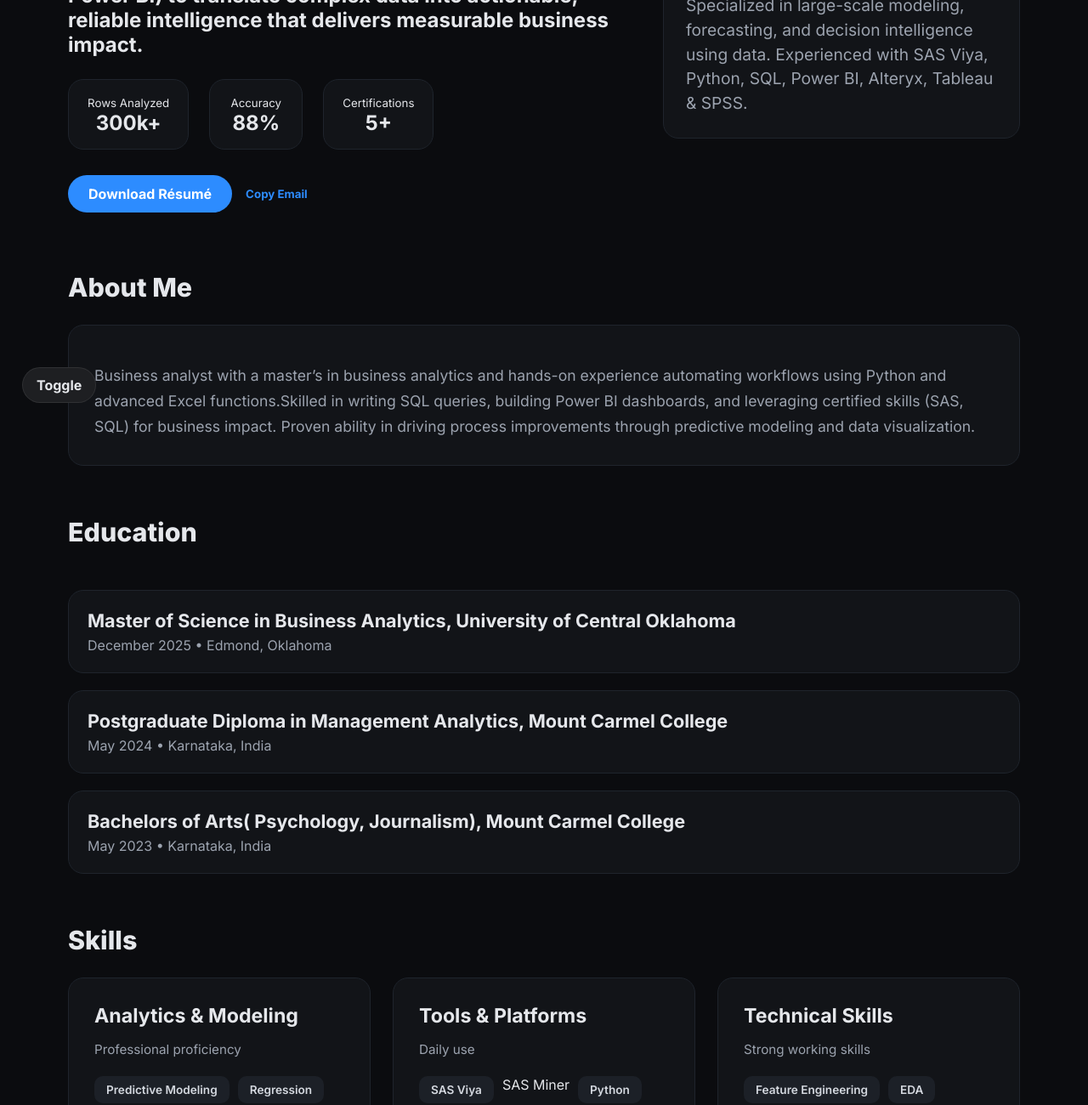
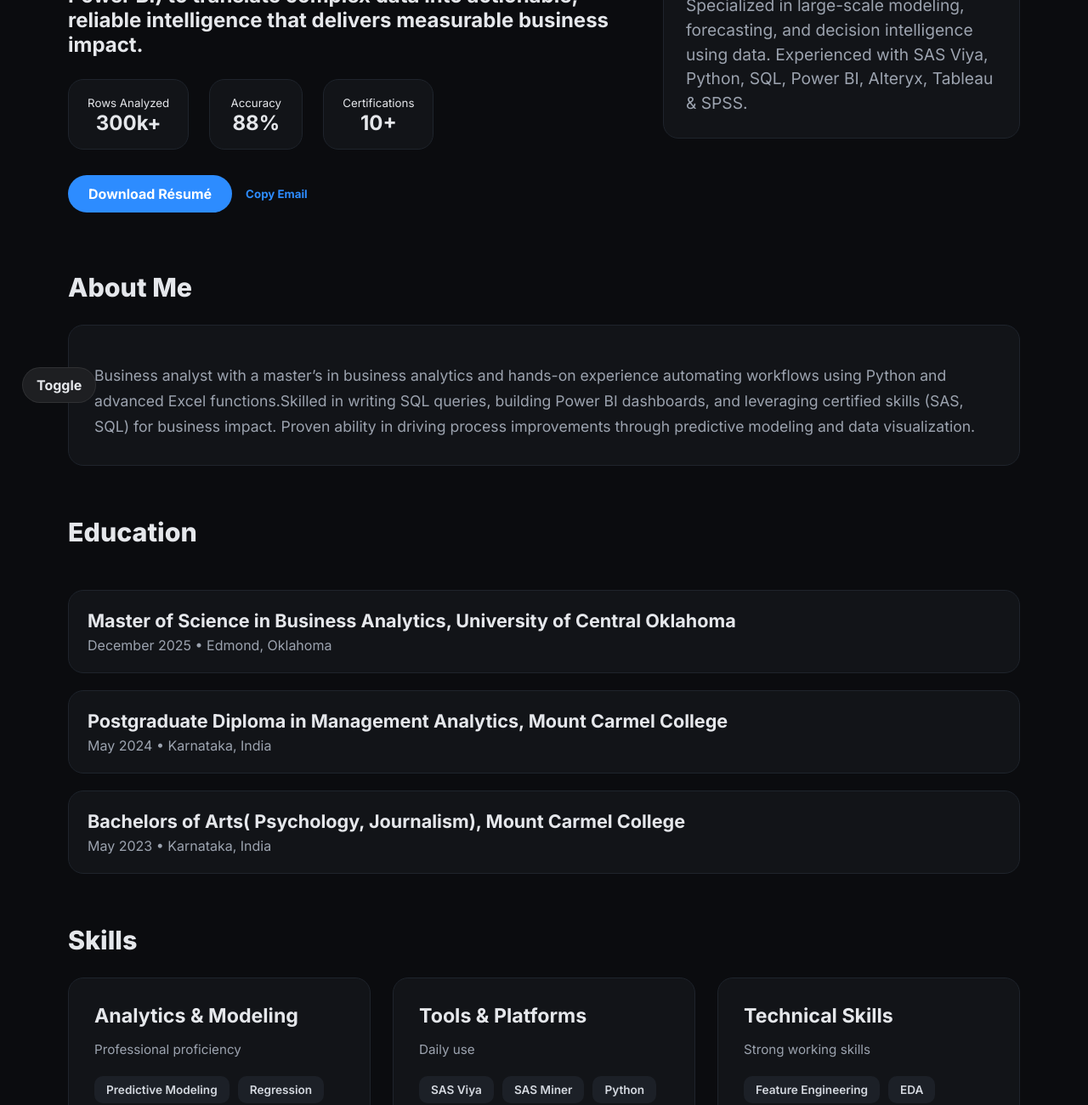
Before and after one commit to nithyashreerrajendran-cmd/Business-Analyst-Portfolio, a plain HTML site: page index.html in a window 1280 px wide. Shown: the part 300-1600 px from the top of the page at 85% size. Drawn offline with nearby package versions, Linux system fonts and the light colour scheme.

Commit message:
Update index.html

```diff
--- a/index.html
+++ b/index.html
@@ -199,7 +199,7 @@ nav a:hover::after{
     <div class="stats">
       <div class="stat"><small class="meta">Rows Analyzed</small><strong>300k+</strong></div>
       <div class="stat"><small class="meta">Accuracy</small><strong>88%</strong></div>
-      <div class="stat"><small class="meta">Certifications</small><strong>5+</strong></div>
+      <div class="stat"><small class="meta">Certifications</small><strong>10+</strong></div>
     </div>
 
     <div style="margin-top:30px;display:flex;gap:16px;align-items:center;">
@@ -240,7 +240,7 @@ Proven ability in driving process improvements through predictive modeling and d
     <h3>Tools & Platforms</h3>
     <p class="meta">Daily use</p>
     <div class="tags"><span class="tag">SAS Viya</span><span
- [cite_start]class="tag">SAS Miner</span><span class="tag">Python</span><span class="tag">SQL</span><span class="tag">Power BI</span><span class="tag">Alteryx</span></div>
+  class="tag">SAS Miner</span><span class="tag">Python</span><span class="tag">SQL</span><span class="tag">Power BI</span><span class="tag">Alteryx</span></div>
   </div>
   <div class="card small">
     <h3>Technical Skills</h3>
@@ -251,8 +251,8 @@ Proven ability in driving process improvements through predictive modeling and d
 
 <h2 class="section-title">Certifications</h2>
 <section class="case-list" style="margin-bottom:60px;">
-  <div class="case"><h4>SAS Certified Predictive Modeler Using SAS Enterprise Miner 14</h4><p>Building, validating, and modeling predictive solutions.</p></div>
-  <div class="case"><h4>SAS Certified Specialist Machine Learning using SAS Viya</h4><p>Data mining techniques, end-to-end modelling, feature engineering, and model interpretation using SAS Viya.</p></div>
+<div class="case"><h4>SAS Certified Predictive Modeler Using SAS Enterprise Miner 14</h4><p>Building, validating, and modeling predictive solutions.</p></div>
+<div class="case"><h4>SAS Certified Specialist Machine Learning using SAS Viya</h4><p>Data mining techniques, end-to-end modelling, feature engineering, and model interpretation using SAS Viya.</p></div>
 <div class="case"><h4>SQL for Analytics</h4><p> Data cleaning, aggregation, and visualization.</p></div>
 <div class="case"><h4>Alteryx designer Core Certification</h4><p>Data processing, building workflows.</p></div>
 <div class="case"><h4>Modern Database Design Essentials</h4><p>Relational & NoSQL databases, data modelling, and query design.</p></div>
```
